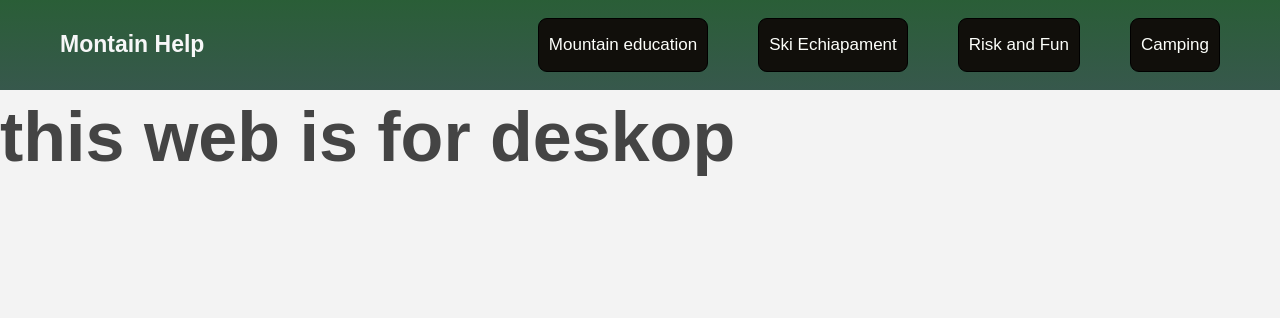
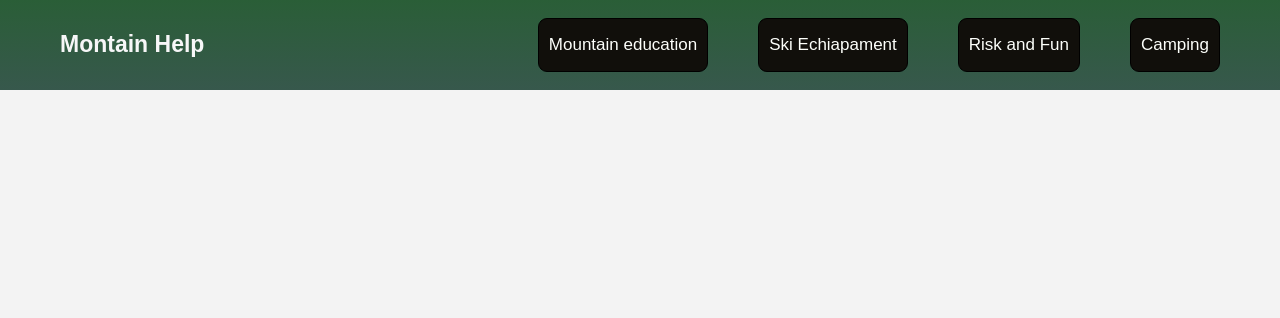
Before and after one commit to DANIELluntras/Mount-1, a plain HTML site: page index.html in a window 1280 px wide. Shown: the top 318 px of the page. Drawn offline with nearby package versions, Linux system fonts and the light colour scheme.

Commit message:
chore: rezolved a error

```diff
--- a/index.html
+++ b/index.html
@@ -33,7 +33,7 @@
       </li>
     </ul>
   </nav>
-<h1 class="hed">this  web is for deskop</h1>
+
   <header class="header">
 
     <div class="header__title">
```
